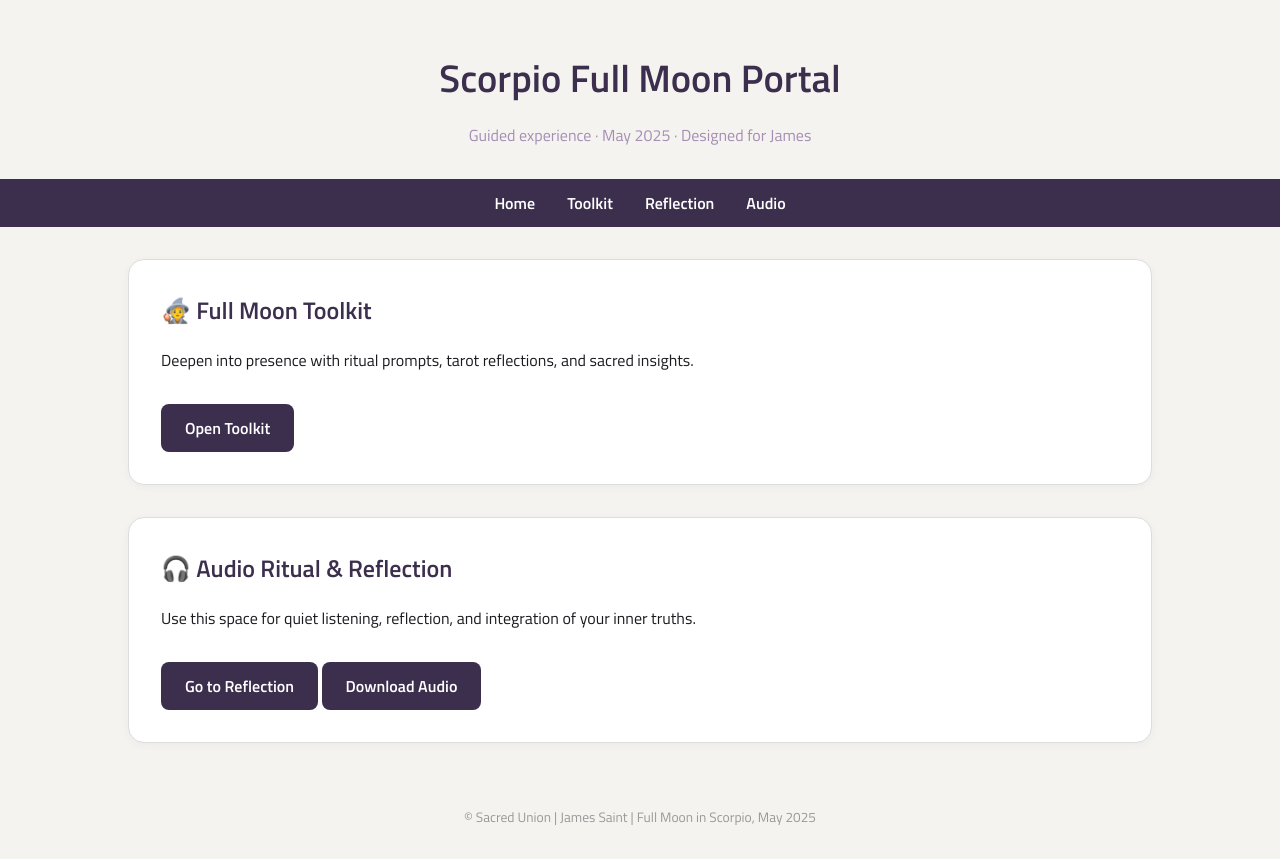
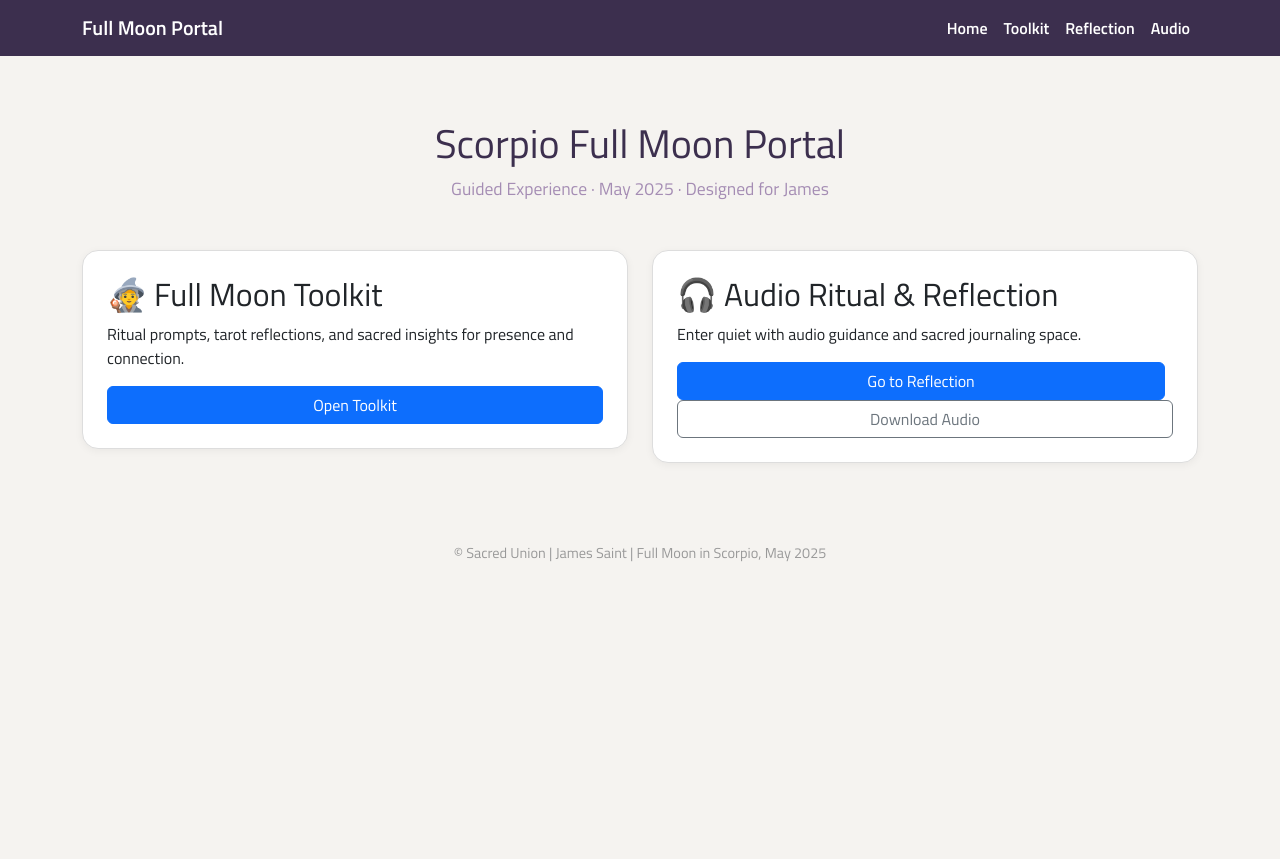
Before and after one commit to JamesSaint/Scorpio-Full-Moon-2025, a plain HTML site: page index.html in a window 1280 px wide. After the commit the page ends 800 px from the top, so only its background shows below. Drawn offline with nearby package versions, Linux system fonts and the light colour scheme.

Commit message:
Add files via upload

```diff
--- a/index.html
+++ b/index.html
@@ -5,151 +5,120 @@
 <head>
   <meta charset="UTF-8">
   <title>Scorpio Full Moon Portal</title>
+  <link href="https://cdn.jsdelivr.net/npm/bootstrap@5.3.2/dist/css/bootstrap.min.css" rel="stylesheet">
   <link href="https://fonts.googleapis.com/css2?family=Titillium+Web:wght@300;400;600&display=swap" rel="stylesheet">
   <style>
-    :root {
-      --bg: #f5f3f0;
-      --text: #1c1b20;
-      --primary: #3c2f4e;
-      --accent: #a58db4;
-      --card: #ffffff;
-      --border: #ddd;
+    body {
+      font-family: 'Titillium Web', sans-serif;
+      background-color: #f5f3f0;
+      color: #1c1b20;
     }
 
-    html, body {
-      margin: 0;
-      padding: 0;
-      background: var(--bg);
-      font-family: 'Titillium Web', sans-serif;
-      color: var(--text);
+    .navbar {
+      background-color: #3c2f4e;
     }
 
-    header {
-      background: var(--bg);
-      text-align: center;
-      padding: 3rem 1rem 1rem;
+    .navbar-brand, .nav-link {
+      color: white !important;
+      font-weight: 600;
     }
 
-    header h1 {
-      font-size: 2.4rem;
-      color: var(--primary);
-      margin: 0 0 0.5rem;
+    .navbar-brand:hover, .nav-link:hover {
+      color: #a58db4 !important;
     }
 
-    header p {
-      font-size: 1rem;
-      color: var(--accent);
+    .hero {
+      padding: 4rem 1rem 2rem;
+      text-align: center;
+      background-color: #f5f3f0;
     }
 
-    nav {
-      background: var(--primary);
-      padding: 0.75rem 1rem;
-      display: flex;
-      justify-content: center;
-      gap: 2rem;
+    .hero h1 {
+      color: #3c2f4e;
+      font-size: 2.5rem;
     }
 
-    nav a {
-      color: white;
-      text-decoration: none;
-      font-weight: 600;
-      font-size: 1rem;
-    }
-
-    nav a:hover {
-      text-decoration: underline;
-    }
-
-    main {
-      padding: 2rem 1rem;
-      max-width: 1024px;
-      margin: auto;
-      display: flex;
-      flex-direction: column;
-      gap: 2rem;
+    .hero p {
+      color: #a58db4;
+      font-size: 1.1rem;
     }
 
     .card {
-      background: var(--card);
-      border: 1px solid var(--border);
       border-radius: 1rem;
-      padding: 2rem;
-      box-shadow: 0 2px 8px rgba(0,0,0,0.04);
-    }
-
-    h2 {
-      color: var(--primary);
-      margin-top: 0;
-    }
-
-    .button {
-      display: inline-block;
-      background: var(--primary);
-      color: white;
-      padding: 0.75rem 1.5rem;
-      text-decoration: none;
-      border-radius: 0.5rem;
-      margin-top: 1rem;
-      font-weight: 600;
-    }
-
-    .button:hover {
-      background: var(--accent);
+      border: 1px solid #ddd;
+      box-shadow: 0 2px 8px rgba(0,0,0,0.05);
     }
 
     footer {
       text-align: center;
-      font-size: 0.85rem;
+      font-size: 0.9rem;
+      color: #999;
       padding: 2rem 1rem;
-      color: #999;
     }
 
     textarea {
       width: 100%;
+      min-height: 120px;
+      margin-top: 1rem;
       padding: 1rem;
       border-radius: 0.5rem;
       border: 1px solid #ccc;
-      margin-top: 1rem;
       font-size: 1rem;
-      background: #fefefe;
-      color: var(--text);
     }
 
     audio {
       width: 100%;
       margin-top: 1rem;
       border-radius: 0.5rem;
-      background: #eee;
     }
   </style>
 </head>
 
 <body>
-  <header>
-    <h1>Scorpio Full Moon Portal</h1>
-    <p>Guided experience · May 2025 · Designed for James</p>
-  </header>
 
-<nav>
-  <a href="index.html">Home</a>
-  <a href="toolkit.html">Toolkit</a>
-  <a href="ritual.html">Reflection</a>
-  <a href="audio.mp3">Audio</a>
+<nav class="navbar navbar-expand-lg">
+  <div class="container">
+    <a class="navbar-brand" href="index.html">Full Moon Portal</a>
+    <div class="collapse navbar-collapse">
+      <ul class="navbar-nav ms-auto mb-2 mb-lg-0">
+        <li class="nav-item"><a class="nav-link" href="index.html">Home</a></li>
+        <li class="nav-item"><a class="nav-link" href="toolkit.html">Toolkit</a></li>
+        <li class="nav-item"><a class="nav-link" href="ritual.html">Reflection</a></li>
+        <li class="nav-item"><a class="nav-link" href="audio.mp3">Audio</a></li>
+      </ul>
+    </div>
+  </div>
 </nav>
 
-  <main>
-    <div class="card">
-      <h2>🧙 Full Moon Toolkit</h2>
-      <p>Deepen into presence with ritual prompts, tarot reflections, and sacred insights.</p>
-      <a class="button" href="toolkit.html">Open Toolkit</a>
+  <section class="hero">
+    <div class="container">
+      <h1>Scorpio Full Moon Portal</h1>
+      <p>Guided Experience · May 2025 · Designed for James</p>
     </div>
-    <div class="card">
-      <h2>🎧 Audio Ritual & Reflection</h2>
-      <p>Use this space for quiet listening, reflection, and integration of your inner truths.</p>
-      <a class="button" href="ritual.html">Go to Reflection</a>
-      <a class="button" href="audio.mp3">Download Audio</a>
+  </section>
+  <main class="container">
+    <div class="row gy-4">
+      <div class="col-md-6">
+        <div class="card p-4">
+          <h2>🧙 Full Moon Toolkit</h2>
+          <p>Ritual prompts, tarot reflections, and sacred insights for presence and connection.</p>
+          <a class="btn btn-primary" href="toolkit.html">Open Toolkit</a>
+        </div>
+      </div>
+      <div class="col-md-6">
+        <div class="card p-4">
+          <h2>🎧 Audio Ritual & Reflection</h2>
+          <p>Enter quiet with audio guidance and sacred journaling space.</p>
+          <a class="btn btn-primary me-2" href="ritual.html">Go to Reflection</a>
+          <a class="btn btn-outline-secondary" href="audio.mp3">Download Audio</a>
+        </div>
+      </div>
     </div>
   </main>
-  <footer>© Sacred Union | James Saint | Full Moon in Scorpio, May 2025</footer>
+
+<footer class="mt-5">
+  © Sacred Union | James Saint | Full Moon in Scorpio, May 2025
+</footer>
+
 </body>
 </html>
```
Also changed, not shown: ritual.html (+56 -91 lines), toolkit.html (+58 -93 lines).
